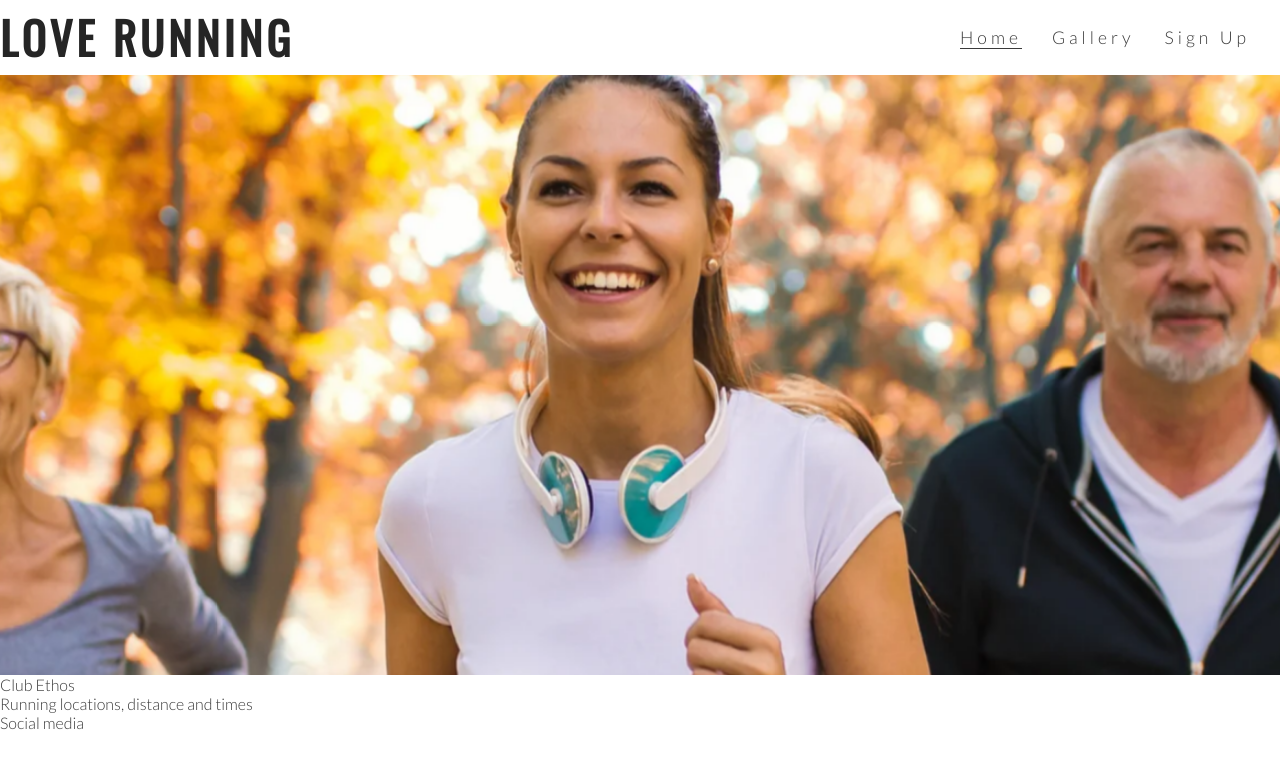
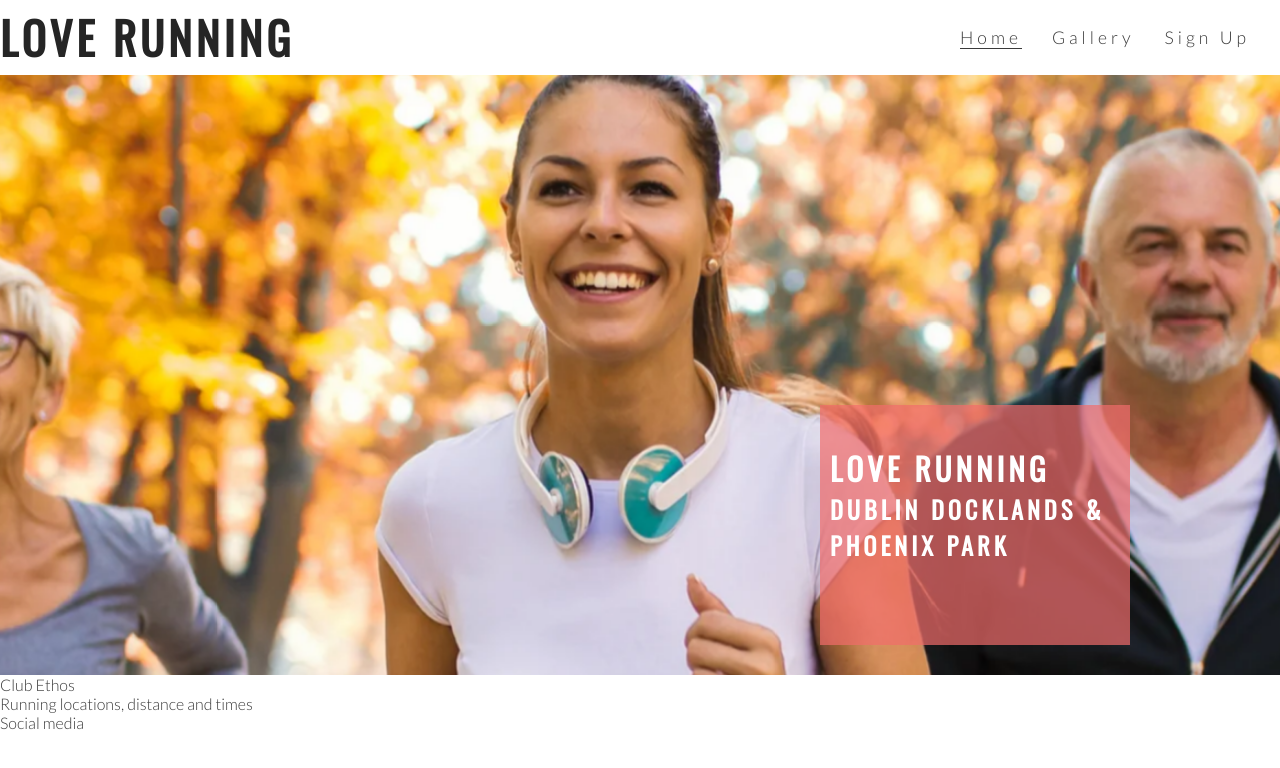
Before and after one commit to AlexDralur/love-running, a plain HTML site: page index.html in a window 1280 px wide. Drawn offline with nearby package versions, Linux system fonts and the light colour scheme.

Commit message:
Add hero-image text div and its style

```diff
--- a/assets/css/style.css
+++ b/assets/css/style.css
@@ -63,6 +63,11 @@ h1,h2{
     height: 600px;
     width: 100%;
     overflow: hidden;
+    position: relative;
+}
+
+#cover-text, #cover-text h2{
+    color: #fff;
 }
 
 #hero-image{
@@ -84,3 +89,18 @@ h1,h2{
         transform: scale(1.1);
     }
 }
+
+#cover-text{
+    font-size: 130%;
+    font-family: "Oswald", sans-serif;
+    text-transform: uppercase;
+    letter-spacing: 4px;
+    width: 300px;
+    height: 200px;
+    padding-top: 40px;
+    padding-left: 10px;
+    background-color: rgba(241, 109, 107, .7);
+    bottom: 30px;
+    right: 150px;
+    position: absolute;
+}
--- a/index.html
+++ b/index.html
@@ -30,6 +30,10 @@
     </header>
     <section id="hero-outer">
         <div id="hero-image"></div>
+        <div id="cover-text">
+            <h2>Love Running</h2>
+            <h3>Dublin Docklands & Phoenix Park</h3>
+        </div>
     </section>
     <section>Club Ethos</section>
     <section>Running locations, distance and times</section>
```
